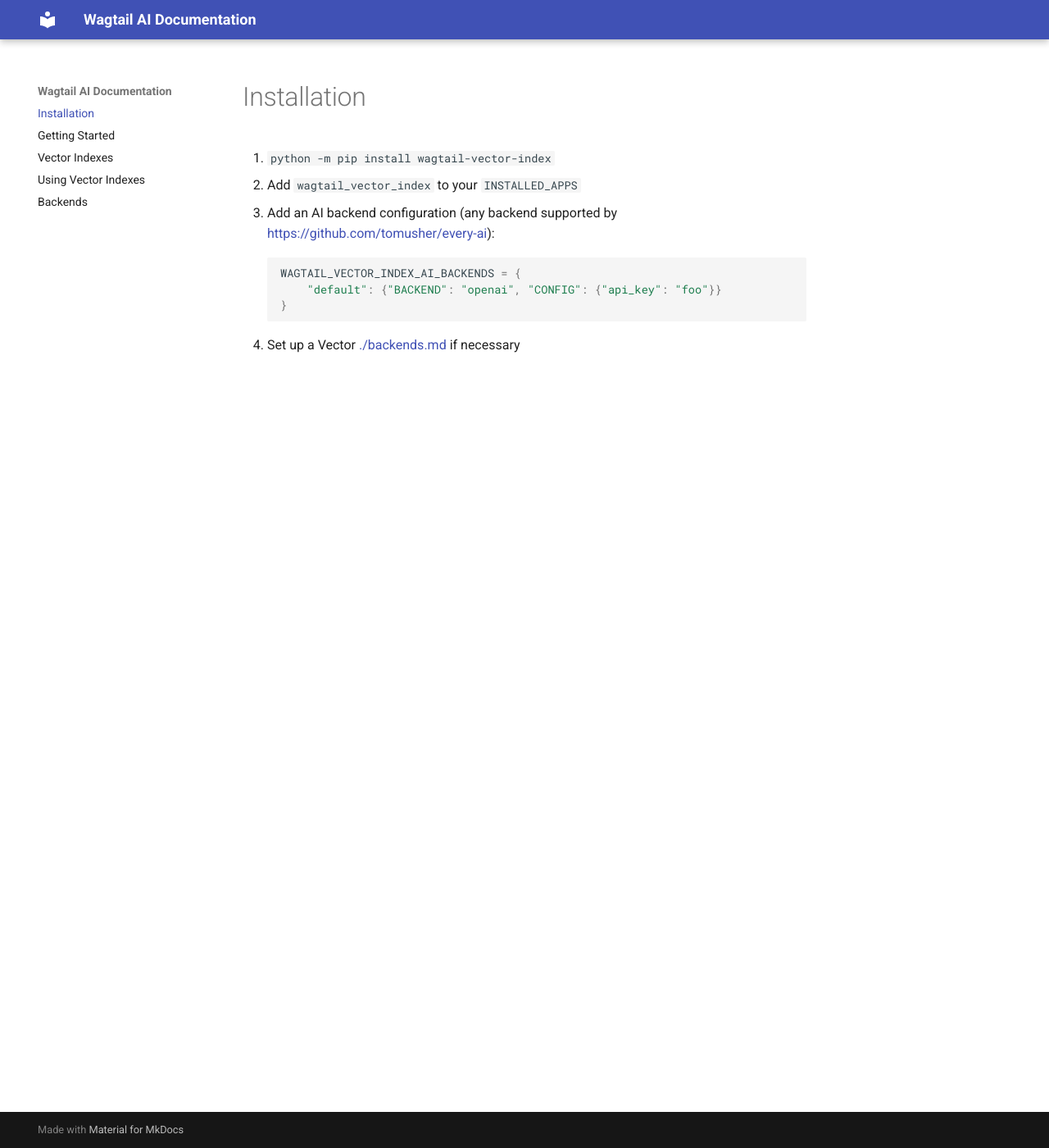
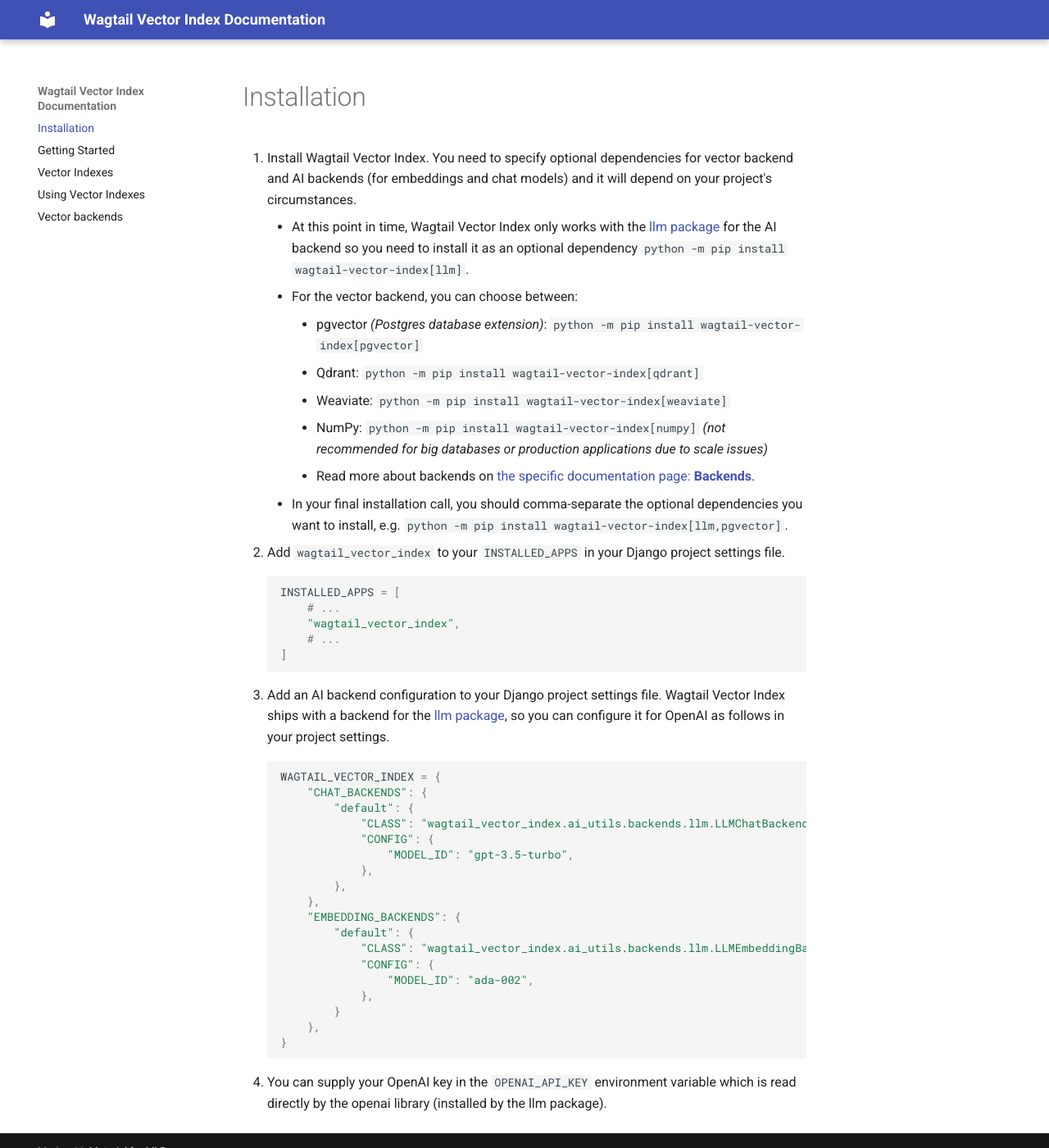
Before and after one commit to wagtail/wagtail-vector-index, an MkDocs documentation site: the page built from docs/installation.md, in a window 1280 px wide and 1400 px high. Shown: the whole window at 82% size. Built offline with MkDocs 1.6.1 and Material for MkDocs 9.7.7, drawn with Linux system fonts in a browser that asks for light colours.

Commit message:
Add documentation

````diff
--- a/docs/installation.md
+++ b/docs/installation.md
@@ -1,11 +1,54 @@
 # Installation
 
-1. `python -m pip install wagtail-vector-index`
-2. Add `wagtail_vector_index` to your `INSTALLED_APPS`
-3. Add an AI backend configuration (any backend supported by [https://github.com/tomusher/every-ai](EveryAI)):
+1. Install Wagtail Vector Index. You need to specify optional dependencies for vector
+   backend and AI backends (for embeddings and chat models) and it will depend on your
+   project's circumstances.
+    * At this point in time, Wagtail Vector Index only works with the
+     [llm package](https://llm.datasette.io/) for the AI backend so
+     you need to install it as an optional dependency `python -m pip install wagtail-vector-index[llm]`.
+    * For the vector backend, you can choose between:
+        - pgvector _(Postgres database extension)_:
+          `python -m pip install wagtail-vector-index[pgvector]`
+        - Qdrant: `python -m pip install wagtail-vector-index[qdrant]`
+        - Weaviate: `python -m pip install wagtail-vector-index[weaviate]`
+        - NumPy: `python -m pip install wagtail-vector-index[numpy]` *(not recommended
+         for big databases or production applications due to scale issues)*
+        - Read more about backends on [the specific documentation page: **Backends**](./vector-backends.md).
+    * In your final installation call, you should comma-separate the optional
+      dependencies you want to install, e.g.
+      `python -m pip install wagtail-vector-index[llm,pgvector]`.
+2. Add `wagtail_vector_index` to your `INSTALLED_APPS` in your Django project
+settings file.
+   ```python
+   INSTALLED_APPS = [
+       # ...
+       "wagtail_vector_index",
+       # ...
+   ]
+   ```
+3. Add an AI backend configuration to your Django project settings file. Wagtail
+   Vector Index ships with a backend for the
+   [llm package](https://llm.datasette.io/), so you can configure it for OpenAI
+   as follows in your project settings.
     ```python
-    WAGTAIL_VECTOR_INDEX_AI_BACKENDS = {
-        "default": {"BACKEND": "openai", "CONFIG": {"api_key": "foo"}}
+    WAGTAIL_VECTOR_INDEX = {
+        "CHAT_BACKENDS": {
+            "default": {
+                "CLASS": "wagtail_vector_index.ai_utils.backends.llm.LLMChatBackend",
+                "CONFIG": {
+                    "MODEL_ID": "gpt-3.5-turbo",
+                },
+            },
+        },
+        "EMBEDDING_BACKENDS": {
+            "default": {
+                "CLASS": "wagtail_vector_index.ai_utils.backends.llm.LLMEmbeddingBackend",
+                "CONFIG": {
+                    "MODEL_ID": "ada-002",
+                },
+            }
+        },
     }
     ```
-4. Set up a Vector [./backends.md](backend) if necessary
+   * You can supply your OpenAI key in the `OPENAI_API_KEY` environment variable
+     which is read directly by the openai library (installed by the llm package).
--- a/mkdocs.yml
+++ b/mkdocs.yml
@@ -1,8 +1,10 @@
-site_name: Wagtail AI Documentation
+site_name: Wagtail Vector Index Documentation
 theme:
   name: material
 
 markdown_extensions:
+  - admonition
+  - pymdownx.details
   - pymdownx.highlight:
       anchor_linenums: true
       line_spans: __span
````
Also changed, not shown: README.md (+1 -1 lines), docs/backends.md (deleted, +0 -59 lines), docs/vector-backends.md (added, +113 -0 lines), docs/.pages.
